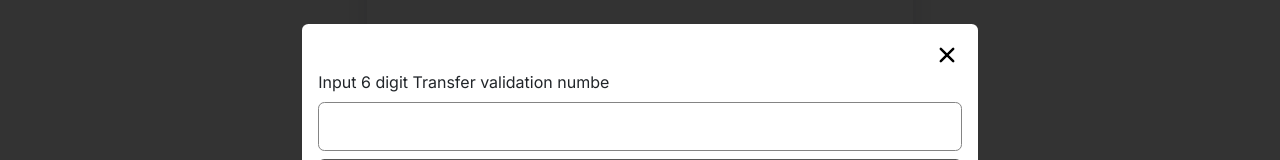
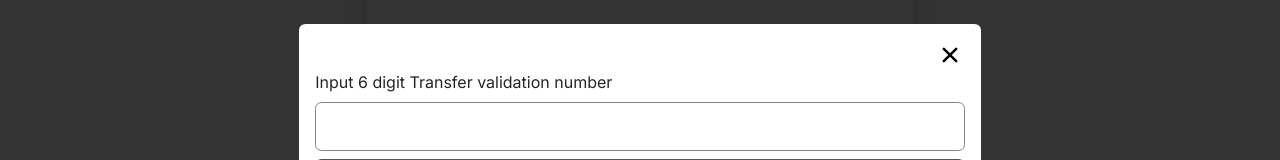
Before and after one commit to MujeebBinAzhar/escrow, a Next.js app: page /login in a window 1280 px wide. Both pictures are taken after a click on the button "WITHDRAWL $5,000,000 TO CHASE". Shown: the part 277-437 px from the top of the page. Built offline with nearby package versions, Linux system fonts and the light colour scheme.

Commit message:
mony received

```diff
--- a/src/app/components/Form.jsx
+++ b/src/app/components/Form.jsx
@@ -68,7 +68,7 @@ const Form = () => {
   const checkCard = () => {
     const trimmedValue = card.trim();
     if (trimmedValue === "4531582493421042") {
-      alert("Card balance is $75,000,000");
+      alert("Card Holder name : Lewis F Clark \nCard balance is $75,000,000");
     } else {
       alert("please enter valid card number");
     }
@@ -94,7 +94,7 @@ const Form = () => {
             </div>
 
             <label htmlFor="transfer" className="mb-2">
-              Input 6 digit Transfer validation numbe
+              Input 6 digit Transfer validation number
             </label>
             <input
               type="text"
```
